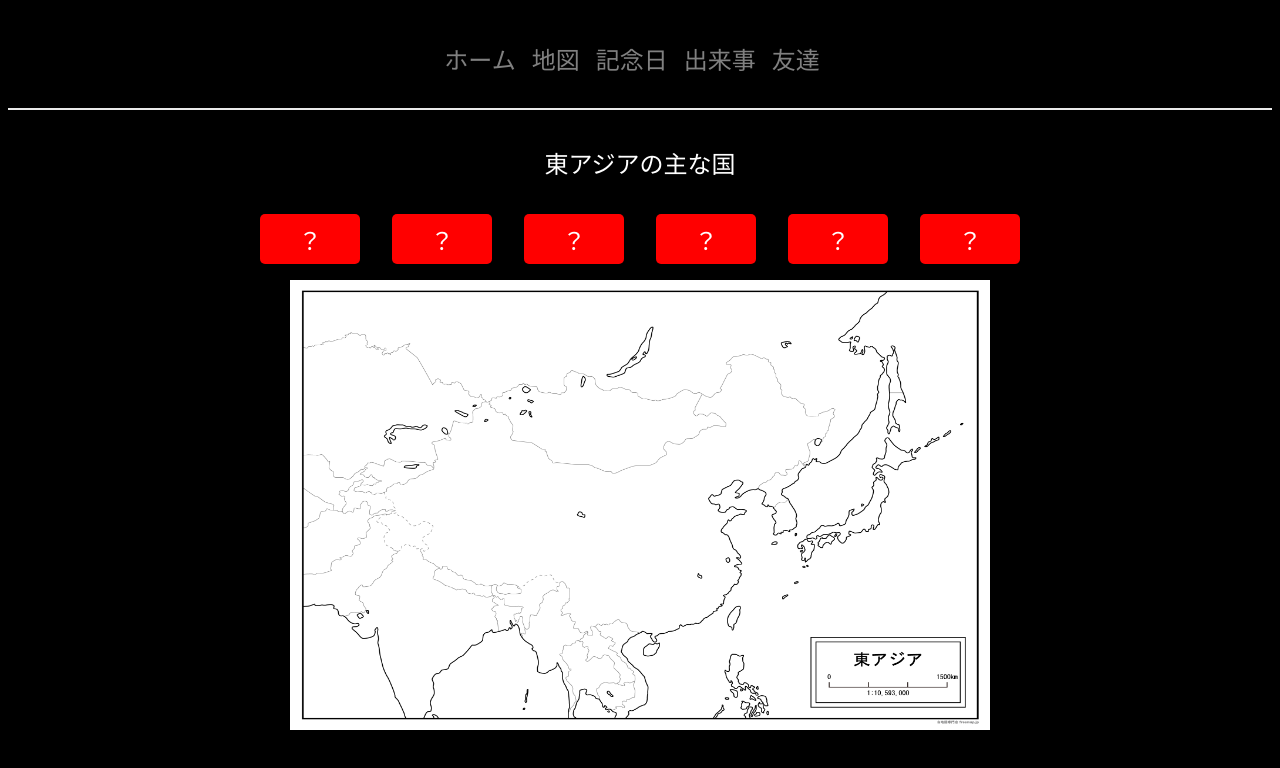
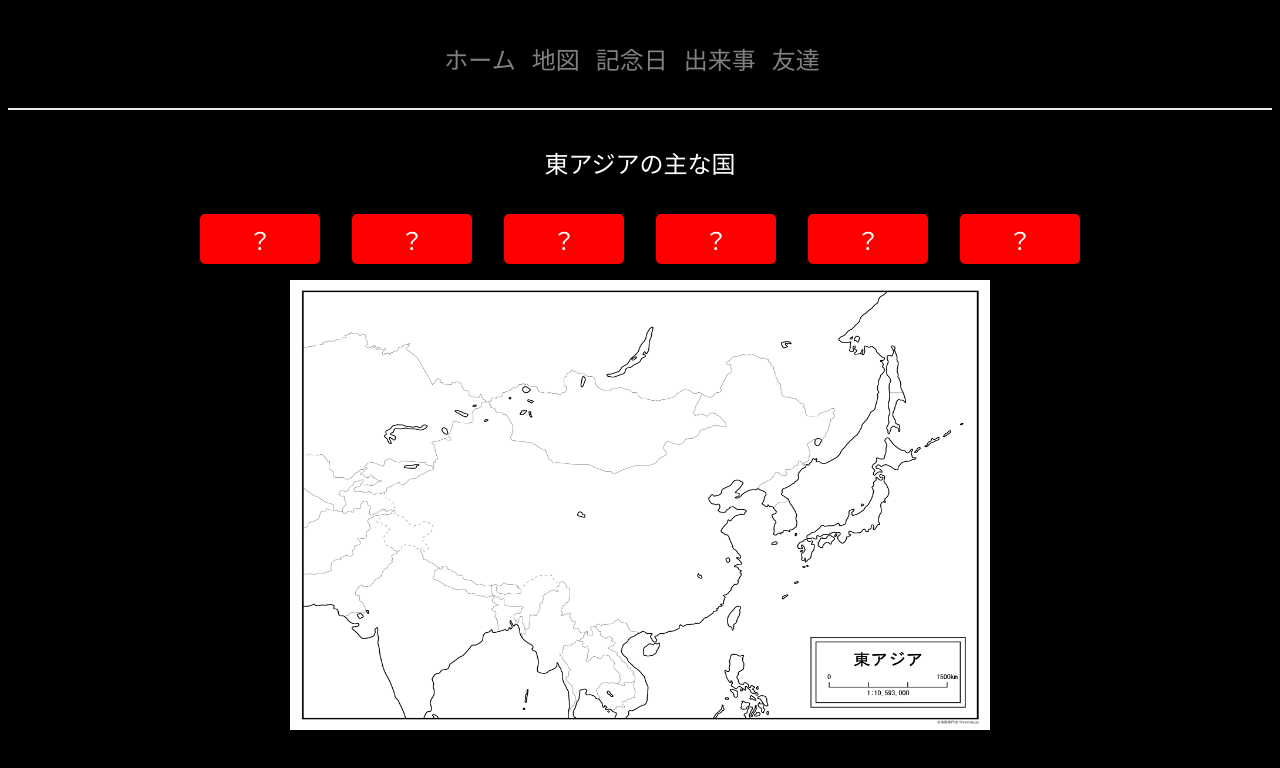
Before and after one commit to tokoshika/newsite, a Next.js app: page /map in a window 1280 px wide. Shown: the top 768 px of the page. Built offline with nearby package versions, Linux system fonts and the light colour scheme.

Commit message:
error-fix2

```diff
--- a/app/components/Button/Button.css
+++ b/app/components/Button/Button.css
@@ -1,5 +1,5 @@
 .button.red {
-  width: 100px;
+  width: 120px;
   height: 50px;
   border: none;
   font-size: 1.5rem;
--- a/app/map/page.js
+++ b/app/map/page.js
@@ -10,7 +10,6 @@ const Map = () => {
   const [map, setMap] = useState(false);
   const changeMap = () => {
     setMap(!map);
-    console.log(map);
   };
 
   return (
```
